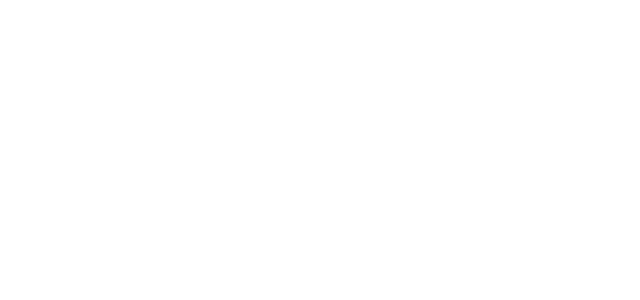
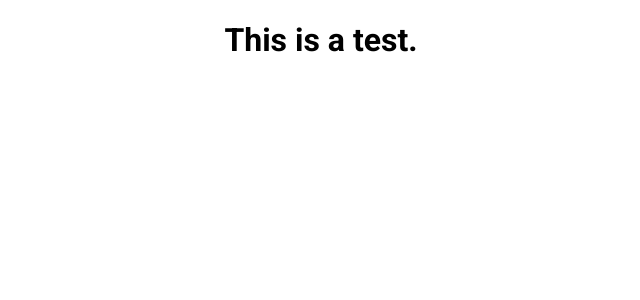
Before and after one commit to alex-lindsay/newsplorer, a React (Create React App) app: page / in a window 1280 px wide. Shown: the top 300 px of the page, without its empty margins (319-959 px from the left). Built offline with nearby package versions, Linux system fonts and the light colour scheme.

Commit message:
Install material-ui and Roboto font

```diff
--- a/package.json
+++ b/package.json
@@ -3,6 +3,8 @@
   "version": "0.1.0",
   "private": true,
   "dependencies": {
+    "@material-ui/core": "^4.9.8",
+    "@material-ui/icons": "^4.9.1",
     "@testing-library/jest-dom": "^4.2.4",
     "@testing-library/react": "^9.3.2",
     "@testing-library/user-event": "^7.1.2",
--- a/public/index.html
+++ b/public/index.html
@@ -10,6 +10,11 @@
       content="Web site created using create-react-app"
     />
     <link rel="apple-touch-icon" href="%PUBLIC_URL%/logo192.png" />
+    <link
+      rel="stylesheet"
+      href="https://fonts.googleapis.com/css?family=Roboto:300,400,500,700&display=swap"
+    />
+
     <!--
       manifest.json provides metadata used when your web app is installed on a
       user's mobile device or desktop. See https://developers.google.com/web/fundamentals/web-app-manifest/
--- a/src/App.js
+++ b/src/App.js
@@ -2,7 +2,11 @@
 import "./App.css";
 
 function App() {
-  return <div className="App" data-testid="app"></div>;
+  return (
+    <div className="App" data-testid="app">
+      <h1>This is a test.</h1>
+    </div>
+  );
 }
 
 export default App;
```
Also changed, not shown: 1 other file (tests, documents, lock files or other folders).
